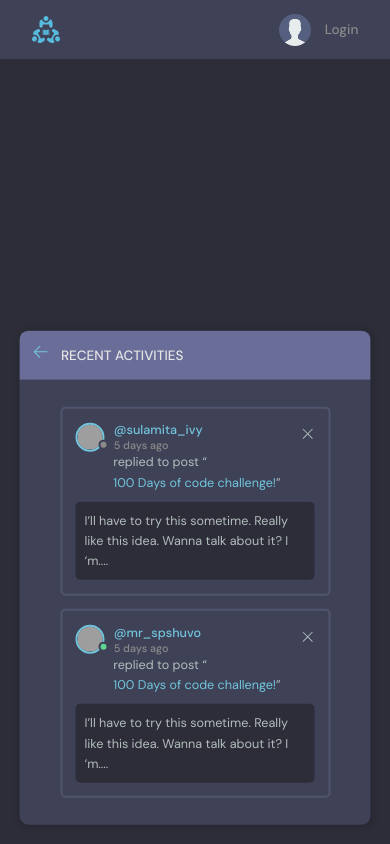
After one commit to padamdamai/django-study-group, a Django app: page /activityPage in a window 390 px wide. The commit adds this page. Run offline with Django 5.2, Linux system fonts and the light colour scheme; grey boxes are pictures that could not be loaded.

Commit message:
added activity for mobile devices

```diff
--- /dev/null
+++ b/base/templates/base/activity.html
@@ -0,0 +1,86 @@
+{% extends 'main.html' %}
+
+{% block content %}
+    <main class="layout">
+      <div class="container">
+        <div class="layout__box">
+          <div class="layout__boxHeader">
+            <div class="layout__boxTitle">
+              <a href="index.html">
+                <svg version="1.1" xmlns="http://www.w3.org/2000/svg" width="32" height="32" viewBox="0 0 32 32">
+                  <title>arrow-left</title>
+                  <path
+                    d="M13.723 2.286l-13.723 13.714 13.719 13.714 1.616-1.611-10.96-10.96h27.625v-2.286h-27.625l10.965-10.965-1.616-1.607z"
+                  ></path>
+                </svg>
+              </a>
+              <h3>Recent Activities</h3>
+            </div>
+          </div>
+
+          <div class="activities-page layout__body">
+            <div class="activities__box">
+              <div class="activities__boxHeader roomListRoom__header">
+                <a href="profile.html" class="roomListRoom__author">
+                  <div class="avatar avatar--small">
+                    <img src="https://randomuser.me/api/portraits/women/11.jpg" />
+                  </div>
+                  <p>
+                    @sulamita_ivy
+                    <span>5 days ago</span>
+                  </p>
+                </a>
+                <div class="roomListRoom__actions">
+                  <a href="#">
+                    <svg version="1.1" xmlns="http://www.w3.org/2000/svg" width="32" height="32" viewBox="0 0 32 32">
+                      <title>remove</title>
+                      <path
+                        d="M27.314 6.019l-1.333-1.333-9.98 9.981-9.981-9.981-1.333 1.333 9.981 9.981-9.981 9.98 1.333 1.333 9.981-9.98 9.98 9.98 1.333-1.333-9.98-9.98 9.98-9.981z"
+                      ></path>
+                    </svg>
+                  </a>
+                </div>
+              </div>
+              <div class="activities__boxContent">
+                <p>replied to post “<a href="room.html">100 Days of code challenge!</a>”</p>
+                <div class="activities__boxRoomContent">
+                  I’ll have to try this sometime. Really like this idea. Wanna talk about it? I ‘m....
+                </div>
+              </div>
+            </div>
+
+            <div class="activities__box">
+              <div class="activities__boxHeader roomListRoom__header">
+                <a href="profile.html" class="roomListRoom__author">
+                  <div class="avatar avatar--small active">
+                    <img src="https://randomuser.me/api/portraits/men/13.jpg" />
+                  </div>
+                  <p>
+                    @mr_spshuvo
+                    <span>5 days ago</span>
+                  </p>
+                </a>
+                <div class="roomListRoom__actions">
+                  <a href="#">
+                    <svg version="1.1" xmlns="http://www.w3.org/2000/svg" width="32" height="32" viewBox="0 0 32 32">
+                      <title>remove</title>
+                      <path
+                        d="M27.314 6.019l-1.333-1.333-9.98 9.981-9.981-9.981-1.333 1.333 9.981 9.981-9.981 9.98 1.333 1.333 9.981-9.98 9.98 9.98 1.333-1.333-9.98-9.98 9.98-9.981z"
+                      ></path>
+                    </svg>
+                  </a>
+                </div>
+              </div>
+              <div class="activities__boxContent">
+                <p>replied to post “<a href="room.html">100 Days of code challenge!</a>”</p>
+                <div class="activities__boxRoomContent">
+                  I’ll have to try this sometime. Really like this idea. Wanna talk about it? I ‘m....
+                </div>
+              </div>
+            </div>
+          </div>
+        </div>
+      </div>
+    </main>
+
+{% endblock content %}
--- a/base/templates/base/home.html
+++ b/base/templates/base/home.html
@@ -26,7 +26,7 @@
             </form>
             <div class="mobile-menuItems">
               <a class="btn btn--main btn--pill" href="{% url 'topicPage' %}">Browse Topics</a>
-              <a class="btn btn--main btn--pill" href="#">Recent Activities</a>
+              <a class="btn btn--main btn--pill" href="{% url 'activityPage' %}">Recent Activities</a>
             </div>
           </div>
           <div class="roomList__header">
--- a/base/urls.py
+++ b/base/urls.py
@@ -15,6 +15,8 @@ urlpatterns = [
 
     path('update-user',views.updateUser,name='update-user'),
     path('topicPage',views.topicPage,name='topicPage'),
+    path('activityPage',views.activityPage,name='activityPage'),
+
 
 
 
--- a/base/views.py
+++ b/base/views.py
@@ -62,7 +62,7 @@ def home(request):
         Q(description__icontains = q)
         )
     rooms_count = rooms.count()
-    topics = Topic.objects.all()
+    topics = Topic.objects.all()[0:5]
     room_messages = Message.objects.filter(Q(room__topic__name__icontains = q))
     context = {
         'rooms':rooms,
@@ -194,4 +194,10 @@ def updateUser(request):
 
 
 def topicPage(request):
-    return render(request,'base/topics.html',{})
+    q = request.GET.get('q') if request.GET.get('q') != None else ''
+    topic = Topic.objects.filter(name__icontains = q)
+    return render(request,'base/topics.html',{'topics':topic})
+
+def activityPage(request):
+    room_messages = Message.objects.all()
+    return render(request,'base/activity.html',{'room_messages':room_messages})
--- a/static/style/style.css
+++ b/static/style/style.css
@@ -426,7 +426,7 @@ a {
   max-width: 48rem;
   min-height: 40rem;
   position: absolute;
-  top: 50%;
+  top: 62rem;
   left: 50%;
   transform: translate(-50%, -46%);
   background-color: var(--color-dark);
```
Also changed, not shown: base/templates/base/topics.html (+7 -14 lines).
